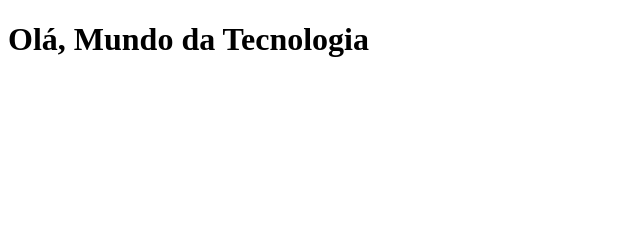
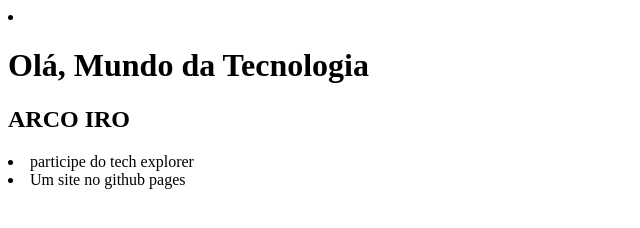
Before and after one commit to jhonyfsf/jhonyfsf.github.io, a plain HTML site: page index.html in a window 1280 px wide. Shown: the whole page, without its empty margins (0-640 px from the left). Drawn offline with Linux system fonts and the light colour scheme.

Commit message:
Update index.html

```diff
--- a/index.html
+++ b/index.html
@@ -4,6 +4,11 @@
  <title>Meu Titulo</title>
 </head>
 <body>
+<li>
  <h1>Olá, Mundo da Tecnologia</h1>
+ <h2>ARCO IRO</h2>
+  <li>participe do tech explorer</li>
+  <li>Um site no github pages</li>
+</li>
 </body>
 </html>
```
